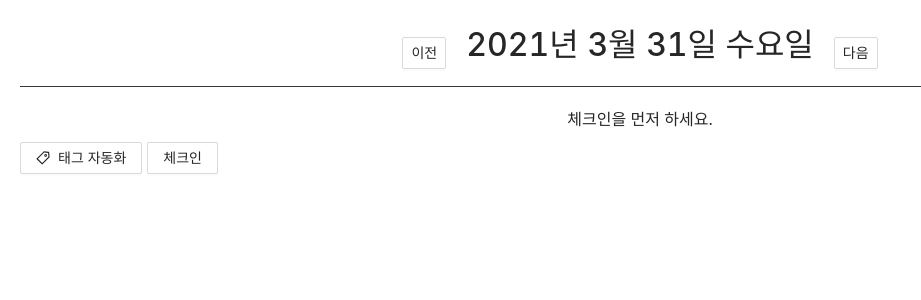
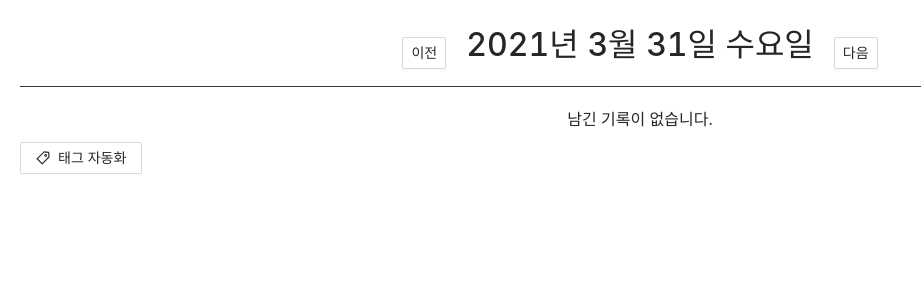
Before and after one commit to cowardlion/Pomelog-IndexedDB, a React (Create React App) app: page / in a window 1280 px wide. Shown: the top 300 px of the page, without its empty margins (0-921 px from the left). Built offline with nearby package versions, Linux system fonts and the light colour scheme.

Commit message:
기준 날짜가 변경되면 모든 화면을 다시 그리도록 루트에서 하위로 데이터 주입

```diff
--- a/src/App.tsx
+++ b/src/App.tsx
@@ -1,7 +1,8 @@
 import './App.less';
-import { ApolloProvider, ApolloClient, InMemoryCache } from '@apollo/client';
-import typeDefs from './graphql/typeDefs';
-import resolvers from './graphql/resolvers';
+import { useState } from 'react';
+import { useQuery } from '@apollo/client';
+import cache, { LocalCache } from './graphql/cache';
+import { CURRENT_DATE_STR, TIME_LOGS } from './graphql/queries';
 
 import { TimeLogList } from './components/TimeLogList';
 import { CheckInOutButton } from './components/CheckInOutButton';
@@ -9,35 +10,31 @@ import { TagAutomationButton } from './components/TagAutomationButton';
 import { TimeLogForm } from './components/TimeLogForm';
 import { DateNavigator } from './components/DateNavigator';
 
-const client = new ApolloClient({
-  cache: new InMemoryCache({
-    typePolicies: {
-      State: {
-        fields: {
-          currentDate: {
-            read(_, { variables }) {
-              return new Date();
-            },
-          },
-        },
-      },
-    },
-  }),
-  typeDefs,
-  resolvers,
-});
+function App() {
+  const [currentDateStr, setCurrentDateStr] = useState(() => {
+    const { currentDateStr } = cache.readQuery({
+      query: CURRENT_DATE_STR,
+    }) as LocalCache;
+    return currentDateStr;
+  });
 
-function App() {
+  const { loading, data } = useQuery(TIME_LOGS, { variables: { date: currentDateStr } });
+
+  if (loading) {
+    return null;
+  }
+
+  const { isCheckedIn, timeLogs } = data;
+  const isPast = new Date(currentDateStr) < new Date();
+
   return (
-    <ApolloProvider client={client}>
-      <div className="App">
-        <DateNavigator />
-        <TimeLogList />
-        <TimeLogForm />
-        <TagAutomationButton />
-        <CheckInOutButton />
-      </div>
-    </ApolloProvider>
+    <div className="App">
+      <DateNavigator dateStr={currentDateStr} onChangeDate={(dateStr) => setCurrentDateStr(dateStr)} />
+      <TimeLogList dateStr={currentDateStr} isPast={isPast} isCheckedIn={isCheckedIn} items={timeLogs} />
+      {isCheckedIn && <TimeLogForm startAt={timeLogs[timeLogs.length - 1].date} />}
+      <TagAutomationButton />
+      {!isPast && <CheckInOutButton isCheckedIn={isCheckedIn} />}
+    </div>
   );
 }
 
--- a/src/components/CheckInOutButton.tsx
+++ b/src/components/CheckInOutButton.tsx
@@ -1,11 +1,5 @@
-import { gql, useQuery, useMutation } from '@apollo/client';
+import { gql, useMutation } from '@apollo/client';
 import { Button } from 'antd';
-
-const CHECK_IN_OUT = gql`
-  query {
-    isCheckedIn @client
-  }
-`;
 
 const CHECK_IN = gql`
   mutation {
@@ -13,8 +7,11 @@ const CHECK_IN = gql`
   }
 `;
 
-export const CheckInOutButton = () => {
-  const { loading, data } = useQuery(CHECK_IN_OUT);
+type Props = {
+  isCheckedIn: boolean;
+};
+
+export const CheckInOutButton = ({ isCheckedIn }: Props) => {
   const [checkIn] = useMutation(CHECK_IN, {
     update(cache, { data: { CheckIn } }) {
       cache.modify({
@@ -34,11 +31,5 @@ export const CheckInOutButton = () => {
     checkIn();
   };
 
-  if (loading) {
-    return null;
-  }
-
-  const { isCheckedIn } = data;
-
   return isCheckedIn ? <Button>체크아웃</Button> : <Button onClick={handleCheckIn}>체크인</Button>;
 };
--- a/src/components/DateNavigator.tsx
+++ b/src/components/DateNavigator.tsx
@@ -1,20 +1,57 @@
 import styled from '@emotion/styled';
+import cache from '../graphql/cache';
+import { CURRENT_DATE_STR, TIME_LOGS } from '../graphql/queries';
 import moment from 'moment';
 import 'moment/locale/ko';
 import { Button } from 'antd';
+import { listByDate } from '../api/timeLogs';
 moment.locale('ko');
 
-export const DateNavigator = () => {
+type Props = {
+  dateStr: string;
+  onChangeDate: (dateStr: string) => void;
+};
+
+export const DateNavigator = ({ dateStr: currentDateStr, onChangeDate }: Props) => {
+  const currentDate = moment(new Date(currentDateStr));
+  const dateStr = currentDate.format('LL dddd');
+
+  const handleChangeDate = async (amount: -1 | 1) => {
+    currentDate.add(amount, 'day');
+    const date = currentDate.toDate();
+    const timeLogs = await listByDate(date);
+    const currentDateStr = moment(date).format('YYYY-MM-DD');
+
+    cache.writeQuery({
+      query: CURRENT_DATE_STR,
+      data: {
+        currentDateStr,
+      },
+    });
+
+    cache.writeQuery({
+      query: TIME_LOGS,
+      data: {
+        timeLogs,
+      },
+      variables: {
+        date,
+      },
+    });
+
+    onChangeDate(currentDateStr);
+  };
+
   return (
     <NavigatorStyled>
       <div className="btn-group">
-        <Button>이전</Button>
+        <Button onClick={() => handleChangeDate(-1)}>이전</Button>
       </div>
       <div>
-        <h1>{moment().format('LL dddd')}</h1>
+        <h1>{dateStr}</h1>
       </div>
       <div className="btn-group">
-        <Button>다음</Button>
+        <Button onClick={() => handleChangeDate(1)}>다음</Button>
       </div>
     </NavigatorStyled>
   );
--- a/src/components/TimeLogForm.tsx
+++ b/src/components/TimeLogForm.tsx
@@ -1,23 +1,15 @@
 import { FormEvent, useRef } from 'react';
-import { gql, useQuery, useMutation } from '@apollo/client';
+import { gql, useMutation } from '@apollo/client';
+
 import styled from '@emotion/styled';
 import { Button, Input } from 'antd';
 import moment from 'moment';
 import 'moment/locale/ko';
 moment.locale('ko');
 
-const TIME_LOGS = gql`
-  query {
-    isCheckedIn @client
-    timeLogs @client {
-      date
-    }
-  }
-`;
-
 const ADD_TIME_LOG = gql`
   mutation AddLog($input: InputLog!) {
-    AddLog(input: $input) @client
+    addLog(input: $input) @client
   }
 `;
 
@@ -26,8 +18,11 @@ type FormElements = {
   tag: HTMLInputElement;
 };
 
-export const TimeLogForm = () => {
-  const { loading, data } = useQuery(TIME_LOGS);
+type Props = {
+  startAt: Date;
+};
+
+export const TimeLogForm = ({ startAt }: Props) => {
   const [addLogMutation] = useMutation(ADD_TIME_LOG);
   const noteRef = useRef<Input | null>(null);
   const tagRef = useRef<Input | null>(null);
@@ -37,8 +32,6 @@ export const TimeLogForm = () => {
 
     const elements = ((event.target as HTMLFormElement).elements as unknown) as FormElements;
     const { note, tag } = elements;
-
-    console.log('--->', note.value, tag.value);
 
     if (!note.value) {
       alert('필수 입력값이 없습니다.');
@@ -71,12 +64,6 @@ export const TimeLogForm = () => {
     });
   };
 
-  if (loading || !data.isCheckedIn) {
-    return null;
-  }
-
-  const lastLog = data.timeLogs[data.timeLogs.length - 1];
-
   return (
     <FormStyled>
       <form onSubmit={handleSubmit}>
@@ -86,7 +73,7 @@ export const TimeLogForm = () => {
         </div>
         <div className="meta">
           <div>
-            <span>{moment(lastLog.date).format('A h:mm')} 부터</span>
+            <span>{moment(startAt).format('A h:mm')} 부터</span>
             <span> ~ </span>
             <span>{moment().format('A h:mm')} 까지</span>
           </div>
--- a/src/components/TimeLogList.tsx
+++ b/src/components/TimeLogList.tsx
@@ -1,48 +1,29 @@
 import styled from '@emotion/styled';
-import { gql, useQuery } from '@apollo/client';
 import type { TimeLog } from '../api/timeLogs';
 import moment from 'moment';
 import 'moment/locale/ko';
 import { TimeLogListItem } from './TimeLogListItem';
 moment.locale('ko');
 
-const TIME_LOGS = gql`
-  query {
-    isCheckedIn @client
-    timeLogs @client {
-      id
-      date
-      note
-      duration
-      tags
-    }
-  }
-`;
+type Props = {
+  dateStr: string;
+  isPast: boolean;
+  isCheckedIn: boolean;
+  items: TimeLog[];
+};
 
-export const TimeLogList = () => {
-  const { loading, data } = useQuery(TIME_LOGS);
-
-  if (loading) {
-    return <div>Loading....</div>;
-  }
-
-  const { timeLogs, isCheckedIn } = data;
-
-  if (!isCheckedIn) {
-    return (
-      <ListStyled>
-        <div className="message">체크인을 먼저 하세요.</div>
-      </ListStyled>
-    );
-  }
-
+export const TimeLogList = ({ isPast, isCheckedIn, items, dateStr }: Props) => {
   return (
     <ListStyled className="TimeLogList">
-      <ul>
-        {timeLogs.map((timeLog: TimeLog) => (
-          <TimeLogListItem key={timeLog.id} item={timeLog} />
-        ))}
-      </ul>
+      {isCheckedIn ? (
+        <ul>
+          {items.map((item: TimeLog) => (
+            <TimeLogListItem key={item.id} dateStr={dateStr} item={item} />
+          ))}
+        </ul>
+      ) : (
+        <div className="message">{isPast ? '남긴 기록이 없습니다.' : '체크인을 먼저 하세요.'}</div>
+      )}
     </ListStyled>
   );
 };
--- a/src/components/TimeLogListItem.tsx
+++ b/src/components/TimeLogListItem.tsx
@@ -5,28 +5,18 @@ import moment from 'moment';
 import 'moment/locale/ko';
 import type { TimeLog } from '../api/timeLogs';
 import { msToTime } from '../utils';
+import { TIME_LOGS } from '../graphql/queries';
+
 moment.locale('ko');
-
-const TIME_LOGS = gql`
-  query {
-    isCheckedIn @client
-    timeLogs @client {
-      id
-      date
-      note
-      duration
-      tags
-    }
-  }
-`;
 
 const REMOVE_LOG = gql`
   mutation RemoveLog($input: Int!) {
-    RemoveLog(id: $input) @client
+    removeLog(id: $input) @client
   }
 `;
 
 type Props = {
+  dateStr: string;
   item: TimeLog;
 };
 
@@ -35,7 +25,7 @@ type RootQuery = {
   timeLogs: TimeLog[];
 };
 
-export const TimeLogListItem = ({ item: { id, note, date, duration, tags } }: Props) => {
+export const TimeLogListItem = ({ dateStr, item: { id, note, date, duration } }: Props) => {
   const [removeLogMutation] = useMutation(REMOVE_LOG);
 
   const handleDeleteLog = () => {
@@ -43,7 +33,7 @@ export const TimeLogListItem = ({ item: { id, note, date, duration, tags } }: Pr
       variables: { input: id },
       optimisticResponse: true,
       update(cache) {
-        const data = cache.readQuery({ query: TIME_LOGS });
+        const data = cache.readQuery({ query: TIME_LOGS, variables: { date: dateStr } });
         const { timeLogs } = data as RootQuery;
         const newLogs = timeLogs.filter((log) => log.id !== id);
 
@@ -60,8 +50,6 @@ export const TimeLogListItem = ({ item: { id, note, date, duration, tags } }: Pr
       },
     });
   };
-
-  console.log('tags', tags);
 
   return (
     <ListItemStyled>
--- /dev/null
+++ b/src/graphql/cache.ts
@@ -0,0 +1,19 @@
+import { InMemoryCache } from '@apollo/client';
+import moment from 'moment';
+import 'moment/locale/ko';
+import { CURRENT_DATE_STR } from './queries';
+
+const cache = new InMemoryCache();
+
+export type LocalCache = {
+  currentDateStr: string;
+};
+
+cache.writeQuery({
+  query: CURRENT_DATE_STR,
+  data: {
+    currentDateStr: moment().format('YYYY-MM-DD'),
+  },
+});
+
+export default cache;
--- /dev/null
+++ b/src/graphql/queries.ts
@@ -0,0 +1,20 @@
+import { gql } from '@apollo/client';
+
+export const CURRENT_DATE_STR = gql`
+  query {
+    currentDateStr @client
+  }
+`;
+
+export const TIME_LOGS = gql`
+  query GetTimeLogs($date: Date!) {
+    isCheckedIn(date: $date) @client
+    timeLogs(date: $date) @client {
+      id
+      date
+      note
+      duration
+      tags
+    }
+  }
+`;
--- a/src/graphql/resolvers.ts
+++ b/src/graphql/resolvers.ts
@@ -1,22 +1,22 @@
-import { listByDate, isCheckedInToday, checkIn, remove, add } from '../api/timeLogs';
+import { listByDate, isCheckedInByDate, checkIn, remove, add } from '../api/timeLogs';
 
 const resolvers = {
   Query: {
     timeLogs: async (parent: any, args: any, context: any, info: any) => {
-      return await listByDate();
+      return await listByDate(new Date(args.date));
     },
     isCheckedIn: async (parent: any, args: any, context: any, info: any) => {
-      return await isCheckedInToday();
+      return await isCheckedInByDate(new Date(args.date));
     },
   },
   Mutation: {
-    CheckIn: async () => {
+    checkIn: async () => {
       return await checkIn();
     },
-    AddLog: async (_: any, { input }: any) => {
+    addLog: async (_: any, { input }: any) => {
       return await add({ ...input });
     },
-    RemoveLog: async (_: any, { id }: any) => {
+    removeLog: async (_: any, { id }: any) => {
       return await remove([id]);
     },
   },
--- a/src/graphql/typeDefs.ts
+++ b/src/graphql/typeDefs.ts
@@ -26,14 +26,15 @@ type InputLog {
 }
 
 type Query {
-  timeLogs(input: Date): [TimeLog]!
-  isCheckedIn: Boolean!
+  timeLogs(date: Date!): [TimeLog]!
+  isCheckedIn(date: Date!): Boolean!
+  currentDateStr: String!
 }
 
 type Mutation {
-  CheckIn: TimeLog!
-  AddLog(input: InputLog!): ID
-  RemoveLog(input: Int!): ID
+  checkIn: TimeLog!
+  addLog(input: InputLog!): ID
+  removeLog(id: ID!): ID
 }
 `;
 
--- a/src/index.tsx
+++ b/src/index.tsx
@@ -1,12 +1,25 @@
 import React from 'react';
 import ReactDOM from 'react-dom';
+import { ApolloProvider, ApolloClient } from '@apollo/client';
+import typeDefs from './graphql/typeDefs';
+import resolvers from './graphql/resolvers';
+import cache from './graphql/cache';
+
 import './index.css';
 import App from './App';
 import reportWebVitals from './reportWebVitals';
 
+const client = new ApolloClient({
+  cache,
+  typeDefs,
+  resolvers,
+});
+
 ReactDOM.render(
   <React.StrictMode>
-    <App />
+    <ApolloProvider client={client}>
+      <App />
+    </ApolloProvider>
   </React.StrictMode>,
   document.getElementById('root')
 );
```
Also changed, not shown: src/api/timeLogs.ts (+10 -7 lines).
